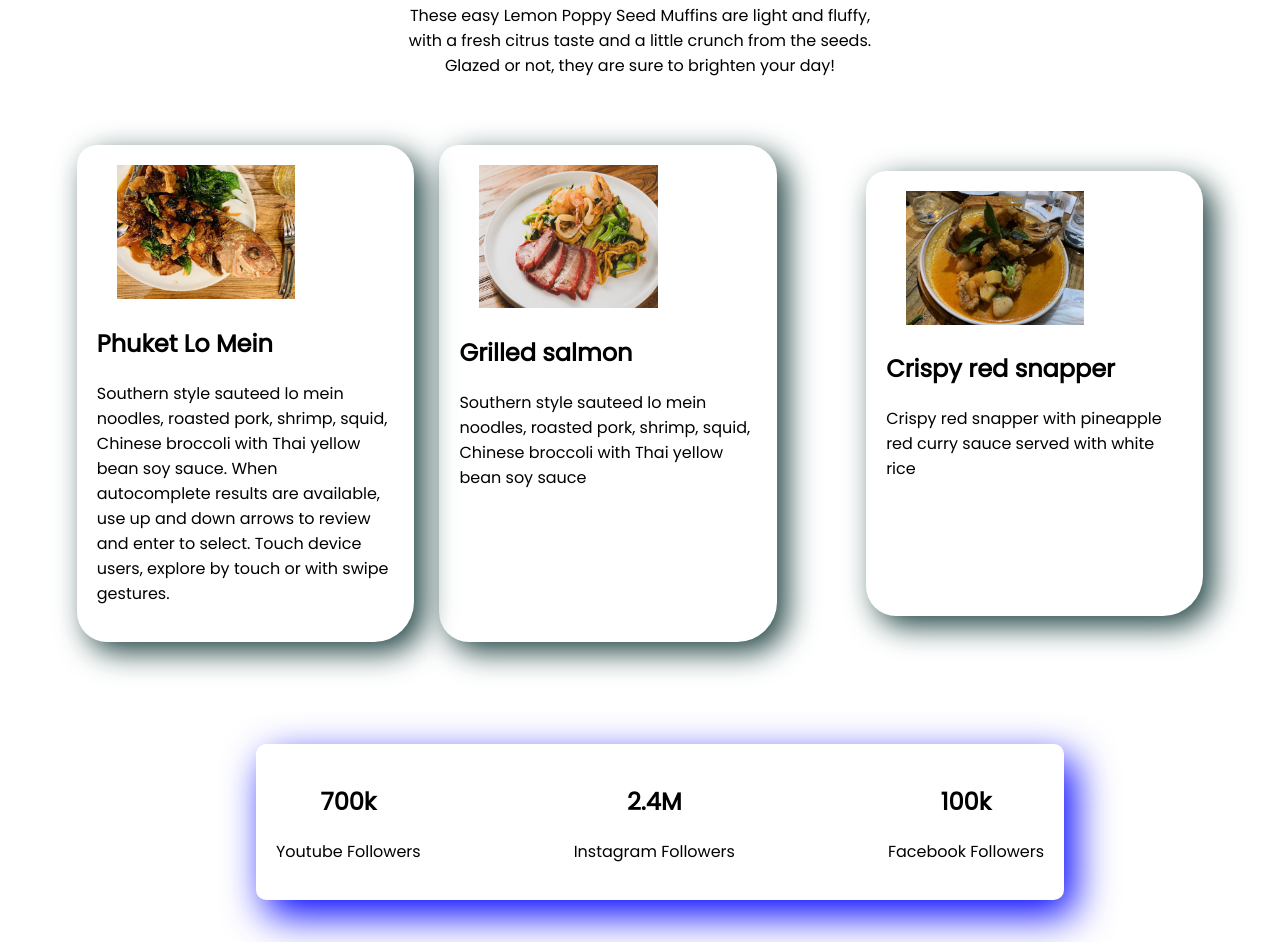
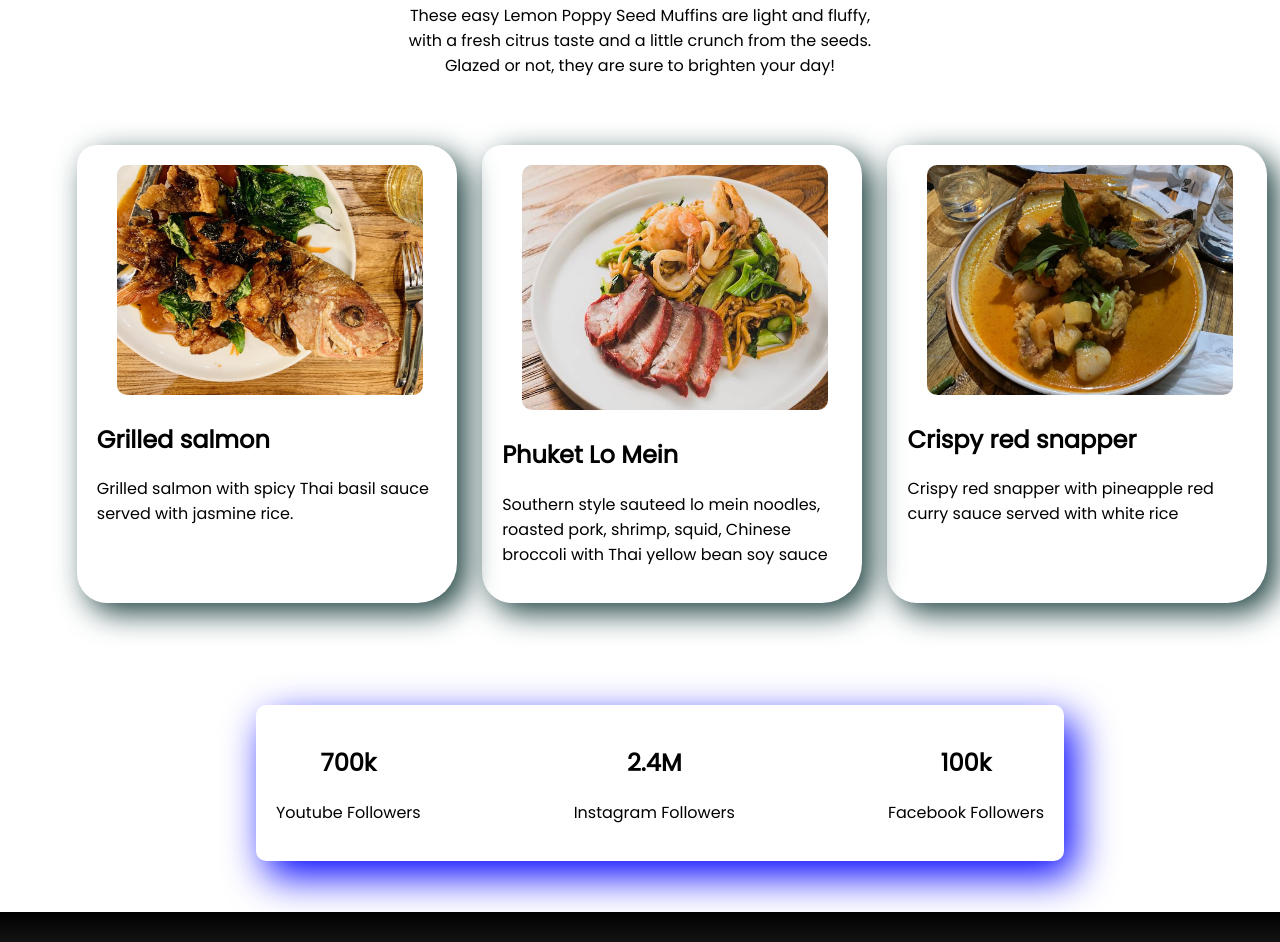
Before and after one commit to NahidKhan99/Food-Network, a plain HTML site: page index.html in a window 1280 px wide. Shown: the part 1026-1968 px from the top of the page. Drawn offline with Linux system fonts and the light colour scheme.

Commit message:
first commit

```diff
--- a/index.html
+++ b/index.html
@@ -52,17 +52,14 @@
         <div class="flexible-container">
             <div id="first-items" class="recipe-items half-width">
                 <img src="images/Grilled salmon.jpg" alt="">
-                <h2>Phuket Lo Mein</h2>
-                <p>Southern style sauteed lo mein noodles, roasted pork, shrimp, squid, Chinese broccoli with Thai
-                    yellow
-                    bean soy sauce.
-                    When autocomplete results are available, use up and down arrows to review and enter to select. Touch
-                    device users, explore by touch or with swipe gestures.</p>
+                <h2>Grilled salmon</h2>
+                <p>Grilled salmon with spicy Thai basil sauce
+                    served with jasmine rice.</p>
             </div>
 
             <div class="recipe-items half-width">
                 <img src="images/Phuket Lo Mein.jpeg" alt="">
-                <h2>Grilled salmon </h2>
+                <h2>Phuket Lo Mein </h2>
                 <p>Southern style sauteed lo mein noodles, roasted pork, shrimp, squid, Chinese broccoli with Thai
                     yellow
                     bean soy sauce</p>
--- a/style.css
+++ b/style.css
@@ -13,7 +13,7 @@ h1{
     margin-bottom: 150;
 }
 .half-width{
-    width: 50%;
+    width: 70%;
     padding-left: 5%;
 
 }
@@ -52,11 +52,17 @@ h1{
     box-shadow: 10px 10px 30px rgb(34, 68, 68);
     border-radius: 20px 30px 40px;
 }
+.recipe-items img{
+    width: 90%;
+    border-radius: 10px;
+}
 #first-items{
     margin-left: 6%;
 }
+
+}
 #last-items{
-    margin: 6%;
+    margin-right: 6%;
 }
 #social-media{
     width: 60%;
```
